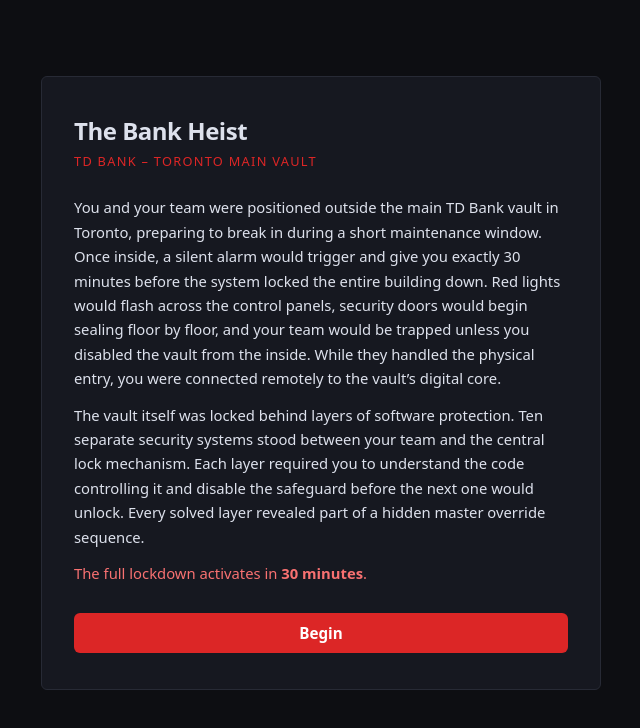
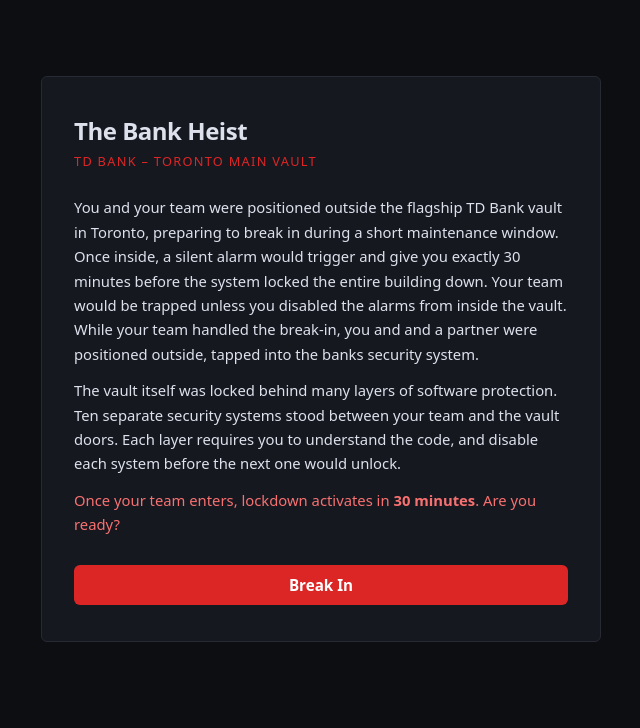
Before and after one commit to JohnBoulanger/coding-escape-room, a React (Vite) app: page / in a window 1280 px wide. Shown: the top 728 px of the page, without its empty margins (319-959 px from the left). Built offline with nearby package versions, Linux system fonts and the light colour scheme.

Commit message:
update room 9 question

```diff
--- a/src/components/StartPage.jsx
+++ b/src/components/StartPage.jsx
@@ -15,28 +15,27 @@
 
           <div className="start-page__story">
             <p>
-              You and your team were positioned outside the main TD Bank vault in Toronto,
+              You and your team were positioned outside the flagship TD Bank vault in Toronto,
               preparing to break in during a short maintenance window. Once inside, a silent
               alarm would trigger and give you exactly 30 minutes before the system locked
-              the entire building down. Red lights would flash across the control panels,
-              security doors would begin sealing floor by floor, and your team would be
-              trapped unless you disabled the vault from the inside. While they handled
-              the physical entry, you were connected remotely to the vault’s digital core.
+              the entire building down. Your team would be
+              trapped unless you disabled the alarms from inside the vault. While your team
+              handled the break-in, you and and a partner were positioned outside, tapped into
+              the banks security system.
             </p>
             <p>
-              The vault itself was locked behind layers of software protection. Ten separate
-              security systems stood between your team and the central lock mechanism.
-              Each layer required you to understand the code controlling it and disable
-              the safeguard before the next one would unlock. Every solved layer revealed
-              part of a hidden master override sequence.
+              The vault itself was locked behind many layers of software protection. Ten separate
+              security systems stood between your team and the vault doors.
+              Each layer requires you to understand the code, and disable
+              each system before the next one would unlock.
             </p>
             <p className="start-page__warning">
-              The full lockdown activates in <strong>30 minutes</strong>.
+              Once your team enters, lockdown activates in <strong>30 minutes</strong>. Are you ready?
             </p>
           </div>
 
           <button className="start-page__begin-btn" onClick={onStart}>
-            Begin
+            Break In
           </button>
 
         </div>
--- a/src/data/rooms.js
+++ b/src/data/rooms.js
@@ -4,9 +4,9 @@
   // Even-indexed elements: codes[0,2,4,6] = 14+31+58+79 = 182
   {
     id: 1,
-    title: 'Layer 1 — The Entry Turnstile',
+    title: 'Layer 1 — The Entry',
     description:
-      'The outer lobby doors are sealed. The ID card reader is misreading access cards ' +
+      'The outer lobby doors are sealed. The ID card reader is misreading your fake access cards ' +
       'and only checking every other swipe. If the total doesn\'t match the expected audit number, ' +
       'the doors stay locked. Which IDs is it reading',
     type: 'text',
@@ -29,7 +29,7 @@
   // "WBVMU": each char shifted -1 → V(86), A(65), U(85), L(76), T(84) → "VAULT"
   {
     id: 2,
-    title: 'Layer 2 — The Radio Intercept',
+    title: 'Layer 2 — Radio Chatter',
     description:
       'A garbled transmission from inside the vault repeats a five-letter word. ' +
       'Someone shifted its characters it to hide the message. The following code restores the original signal before the guards rotate frequencies. What did they say?',
@@ -43,7 +43,7 @@
     answer: 'VAULT',
     hint: 'ord(ch) gives the ASCII value of a character. chr() converts a number back to a character. Work through each letter.',
     clue: {
-      title: "The intercepted word wasn't random",
+      title: "Shifty Transmission",
       hint: 'As you traveled deeper into the vault, the transmission became garbled once more. The same message you resolved was now RWQHP. How far has it shifted?',
     },
   },
@@ -53,7 +53,7 @@
   // levels[2]=7 > levels[3]=6 → valid becomes False, loop continues but never resets
   {
     id: 3,
-    title: 'Layer 3 — The Hallway Stabilizer',
+    title: 'Layer 3 — Clearance Check',
     description:
       'The vault requires each stage of the entry sequence to increase in clearance level. If at any point a lower clearance appears after a higher one, the system rejects the attempt. Does the vault accept this sequence? ',
     type: 'text',
@@ -67,7 +67,7 @@
     answer: 'False',
     hint: 'The loop checks each adjacent pair. If any element is not strictly greater than the one before it, valid changes. Does that ever happen here?',
     clue: {
-      title: 'A false alarm left a trace!',
+      title: 'A false alarm',
       hint: 'The hallway reading failed. Translate its result into the number a computer would store.',
     },
   },
@@ -80,10 +80,10 @@
   //   i=2: 7>2 → swap → [3, 5, 2, 7]
   {
     id: 4,
-    title: 'Layer 4 — The Queue Regulator',
-    description:
-      'The internal access queue corrects itself with a single sweep before admitting personnel. ' +
-      'After one adjustment cycle, the order stabilizes, at least partially. What does the queue look like now?',
+    title: 'Layer 4 — The Clearance Buffer',
+    description: 'Your team has bypassed the outer security and reached an internal staging system. ' +
+      'Before moving deeper, the vault runs a quick reordering cycle on its clearance buffer. ' +
+      'After this single pass through the system, what order does the buffer hold?',
     type: 'text',
     challenge:
 `arr = [7, 3, 5, 2]
@@ -132,7 +132,7 @@
     title: 'Layer 6 — The Voltage Spike Detector',
     description:
       'The vault\'s internal power grid monitors its highest surge to prevent overload. ' +
-      'It scans the recent readings and locks onto the peak value. Identify the spike before the breakers trip.',
+      'It scans the recent readings and locks onto the peak value. Identify the spike before the breakers trip and sound an alarm.',
     type: 'python',
     challenge:
 `def find_max(nums):
@@ -157,10 +157,10 @@
   // Outer loop: 3 iterations × inner loop: 2 iterations = 6 total increments
   {
     id: 7,
-    title: 'Layer 7 — The Security Sweep Matrix',
-    description:
-      'A sweeping algorithm checks every zone intersection inside the core chamber. ' +
-      'Each sweep increments a counter for every zone armed. How many are armed?',
+    title: 'Layer 7 — The Vault Grid Scan',
+    description: 'Before reaching the inner vault, the system runs a grid scan across its remaining defenses. ' +
+    'Each intersection is checked in sequence, and every check increases the armed counter. ' +
+    'After the scan completes, what number is displayed?',
     type: 'text',
     challenge:
 `count = 0
@@ -185,7 +185,7 @@
     title: 'Layer 8 — The Threshold Filter',
     description:
       'Inside the vault\'s inner chamber, the communication feed is full of background interference. ' +
-      'The system only tallies signals that rise above the noise threshold. Isolate the meaningful transmissions and find their sum to decipher it.',
+      'The system only reads signals that rise above the noise threshold. Isolate the meaningful transmissions and find their sum to decipher it.',
     type: 'python',
     challenge:
 `def sum_above(nums, threshold):
@@ -210,22 +210,25 @@
   // 5+10+15+20+25+30 = 105
   {
     id: 9,
-    title: 'Layer 9 — The Gold Counter',
+    title: 'Layer 9 — The Dual-Key Authorization',
     description:
-      'The internal counter that tracks asset transfers is malfunctioning. ' +
-      'Fix the logic before the final chamber refuses access.',
+      'Your team reaches the final security checkpoint before the vault core. ' +
+      'The system requires both a valid override code and biometric confirmation before it will proceed. ' +
+      'Right now, the authorization logic is flawed. Correct it so access is only granted when both conditions are satisfied.',
     type: 'python',
     challenge:
-`nums = [5, 10, 15, 20, 25, 30]
-total = 0
-for n in nums:
-    total = n
-print(total)`,
-    answer: '105',
-    hint: 'Trace what total holds after each iteration. Think about what operation should be happening each step.',
+`code_verified = True
+biometric_verified = False
+
+if code_verified or biometric_verified:
+    print("ACCESS GRANTED")
+else:
+    print("ACCESS DENIED")`,
+    answer: 'ACCESS DENIED',
+    hint: 'Think carefully about the difference between logical AND and OR. When should access truly be granted?',
     clue: {
-      title: 'Thats a lot of money!',
-      hint: 'Count how many distinct digits appear in the final amount.',
+      title: 'Two keys. One door.',
+      hint: 'Count how many logical conditions must be true for access to be granted.',
     },
   },
 
```
